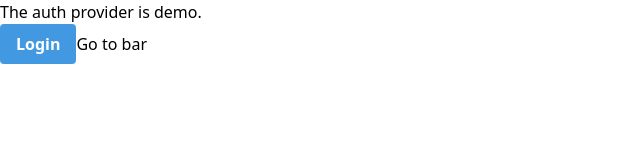
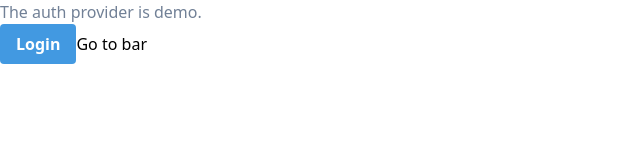
Before and after one commit to stipsan/hyperfokus, a Next.js app: page /foo in a window 1280 px wide. Shown: the top 160 px of the page, without its empty margins (0-640 px from the left). Built offline with nearby package versions, Linux system fonts and the light colour scheme.

Commit message:
Another test!

```diff
--- a/pages/bar.tsx
+++ b/pages/bar.tsx
@@ -6,7 +6,9 @@ export default () => {
 
   return (
     <>
-      The auth provider is {authState.provider}.<br />
+      <h1 className="text-gray-900">
+        The auth provider is {authState.provider}.
+      </h1>
       <Link href="/foo">Go to foo</Link>
     </>
   )
--- a/pages/foo.tsx
+++ b/pages/foo.tsx
@@ -7,7 +7,9 @@ export default () => {
 
   return (
     <>
-      The auth provider is {authState.provider}.<br />
+      <h1 className="text-gray-600">
+        The auth provider is {authState.provider}.<br />
+      </h1>
       {authState.provider === 'demo' && (
         <button
           className="bg-blue-500 text-white font-bold py-2 px-4 rounded"
```
